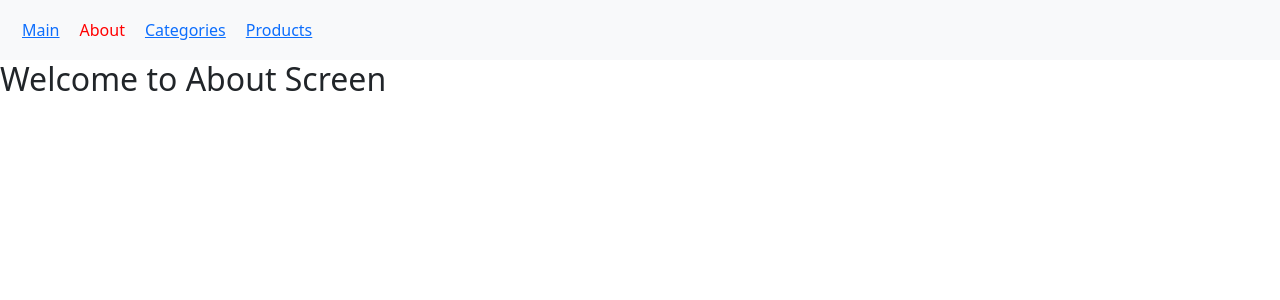
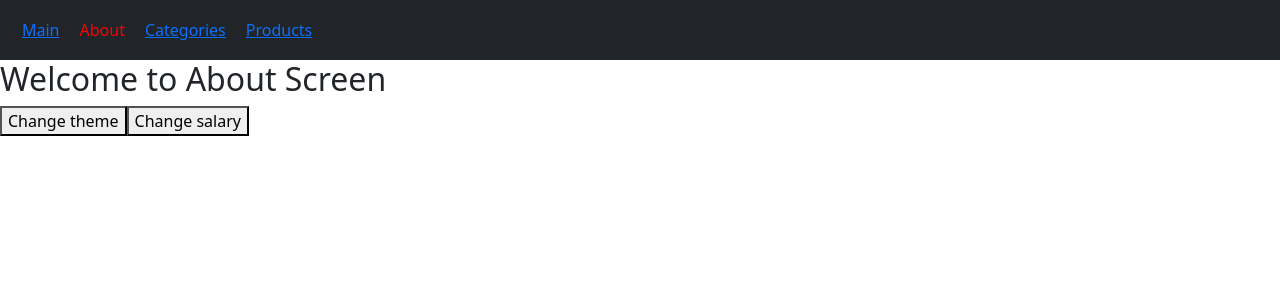
Before and after one commit to saiDev1999/vite-react-app-7r, a React (Vite) app: page /about in a window 1280 px wide. Shown: the top 300 px of the page. Built offline with nearby package versions, Linux system fonts and the light colour scheme.

Commit message:
context api

```diff
--- a/src/components/navbar/navbar.jsx
+++ b/src/components/navbar/navbar.jsx
@@ -1,5 +1,7 @@
 import { Link, NavLink } from "react-router-dom"
 import "./navbar.css"
+import { useContext } from "react"
+import { UserDetails } from "../../navigations/navigation-stack"
 
 
 
@@ -7,10 +9,13 @@
 
 const NavBar=()=>{
 
+
+const {darkTheme}=useContext(UserDetails)
+
     const linkStyle={textDecoration:"none",color:"blue"}
     const liStyle={margin:"10px"}
     return(
-        <nav className="navbar navbar-expand-sm bg-light navbar-light">
+        <nav className={`navbar navbar-expand-sm bg-${darkTheme ? "dark":"light"} navbar-${darkTheme ? "dark":"light"}`}>
         <div className="container-fluid">
           <ul className="navbar-nav">
             <li className="nav-item" style={liStyle} >
--- a/src/navigations/navigation-stack.jsx
+++ b/src/navigations/navigation-stack.jsx
@@ -8,18 +8,43 @@
 import { ElectronicsScreen } from "../screens/electronics-screen"
 import ProductScreen from "../screens/product-screen"
 import ProductDetailScreen from "../screens/product-detail-screen"
+import { createContext, useState } from "react"
 
 
 
 
 
+export const UserDetails=createContext()
+const ThemeData=createContext()
+
 
 const NavigationStack=()=>{
 
-    return(
+    const[username,setUsername]=useState("ram")
+    const [isDark,setIsDark]=useState(true)
+    const[salary,setSalary]=useState(10000)
+
+    const darkHandler=()=>{
+        debugger
+        setIsDark(!isDark)
+    }
+
+    const salaryHandler=()=>{
+        setSalary(salary+1000)
+    }
 
 
-        <>
+    return(
+        <ThemeData.Provider value={{myFavColor:"green"}} >
+
+        <UserDetails.Provider value={{
+            username:"ram",
+            darkTheme:isDark,
+            salary,
+            darkHandler,
+            salaryHandler
+        }}  >
+              <>
         <NavBar/>
 
         {
@@ -60,6 +85,13 @@
 
         </>
 
+        </UserDetails.Provider>
+
+        </ThemeData.Provider>
+
+
+
+
 
 
 
--- a/src/screens/about-screen.jsx
+++ b/src/screens/about-screen.jsx
@@ -1,13 +1,24 @@
+import { useContext } from "react"
 import NavBar from "../components/navbar/navbar"
+import { UserDetails } from "../navigations/navigation-stack"
 
 
 
 const AboutScreen=()=>{
+    const {darkHandler,salaryHandler}=useContext(UserDetails)
+
+    const changeTheme=()=>{
+        darkHandler()
+
+    }
     return(
         <>
         {/* <NavBar/> */}
 
         <h2>Welcome to About Screen</h2>
+        <button onClick={changeTheme} >Change theme</button>
+
+        <button onClick={salaryHandler} >Change salary</button>
 
 
         </>
--- a/src/screens/home-screen.jsx
+++ b/src/screens/home-screen.jsx
@@ -1,5 +1,7 @@
+import { useContext } from "react"
 import UseEffectExample from "../components/hooks/useEffect/useEffectEx"
 import NavBar from "../components/navbar/navbar"
+import { UserDetails } from "../navigations/navigation-stack"
 
 
 
@@ -7,11 +9,12 @@
 
 
 const HomeScreen=()=>{
+    const{salary}=useContext(UserDetails)
     return(
         <>
         {/* <NavBar/> */}
 
-        <h2>Welcome to home screen</h2>
+        <h2>Welcome to home screen {salary}</h2>
 
         <UseEffectExample/>
 
--- a/src/screens/jewellery-screen.jsx
+++ b/src/screens/jewellery-screen.jsx
@@ -1,7 +1,10 @@
 import axios from 'axios'
-import React, { useEffect, useState } from 'react'
+import React, { useContext, useEffect, useState } from 'react'
+import { UserDetails } from '../navigations/navigation-stack'
 
 export const JewelleryScreen = () => {
+
+  const {username}=useContext(UserDetails)
     const [data,setData]=useState([])
 
     useEffect(()=>{
@@ -29,7 +32,7 @@
   return (
     <div>
 
-
+ <h3>Wellcome {username}</h3>
         <h2>wellcome to jewellery screen </h2>
         {
             data.map(each=><>
--- a/src/screens/product-screen.jsx
+++ b/src/screens/product-screen.jsx
@@ -3,10 +3,16 @@
 
 
 import axios from 'axios'
-import React, { useEffect, useState } from 'react'
+import React, { useContext, useEffect, useState } from 'react'
 import { Link } from 'react-router-dom'
+import { UserDetails } from '../navigations/navigation-stack'
 
 function ProductScreen() {
+
+
+    const {username}=useContext(UserDetails)
+
+    console.log(username,"globalDataglobalData");
 
     const [products,setProducts]=useState([])
     useEffect(()=>{
@@ -23,6 +29,7 @@
     }
   return (
     <div>
+        <h5>Good afternoon {username}</h5>
         <h2>List of products</h2>
         {
             products.length>0 && <>
```
Also changed, not shown: 1 other file (tests, documents, lock files or other folders).
